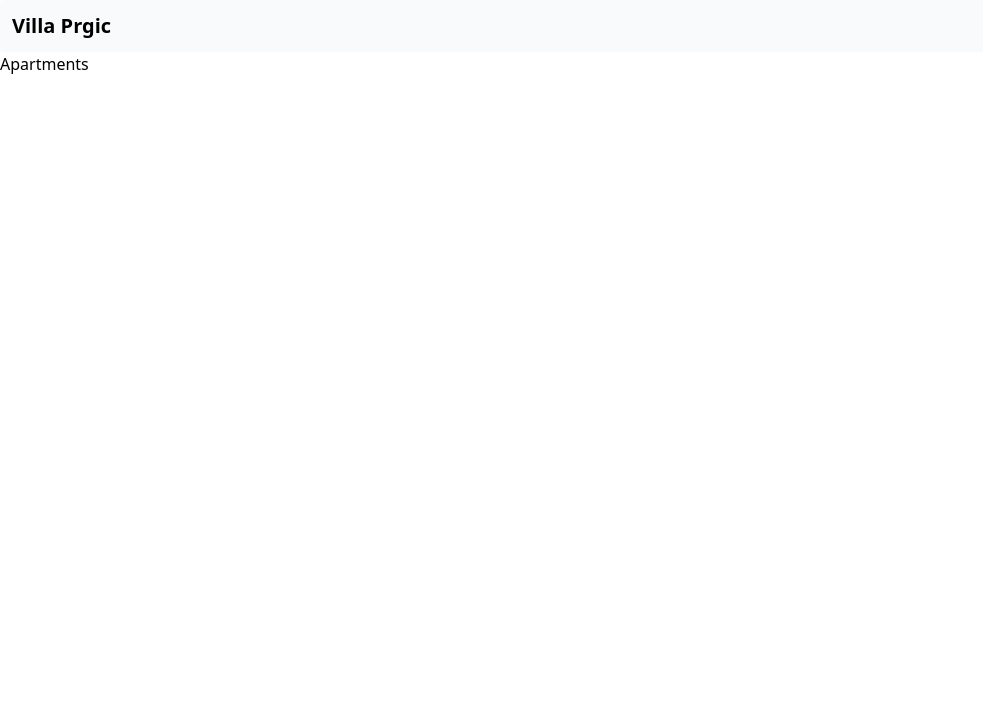
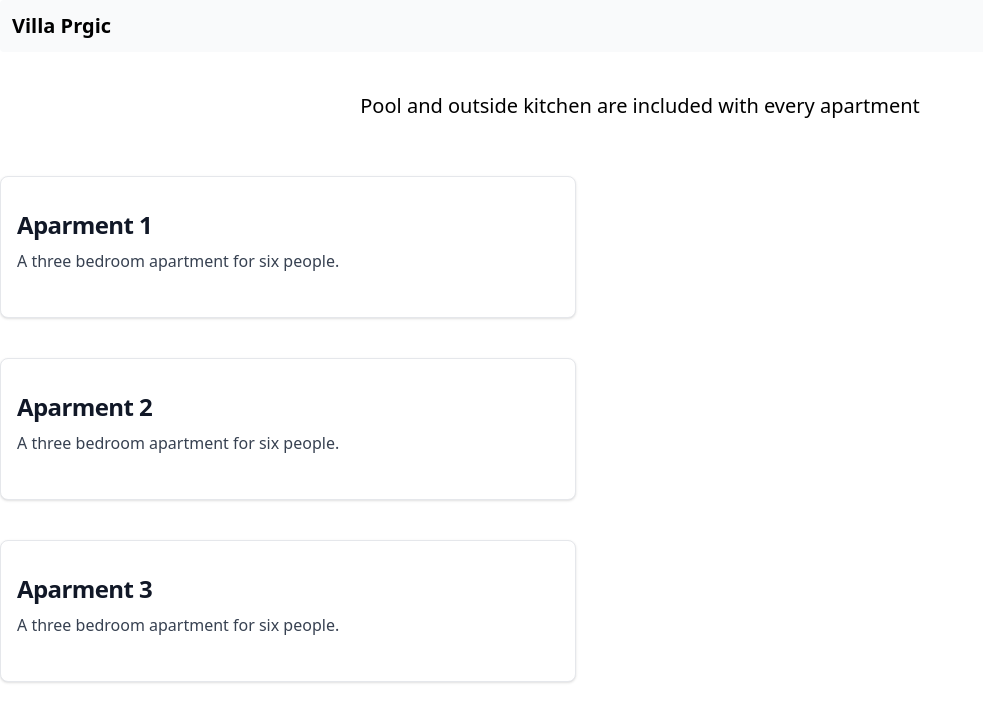
Before and after one commit to valentin994/villa-prgic, a React (Vite) app: page /apartments in a window 1280 px wide. Shown: the top 722 px of the page, without its empty margins (0-983 px from the left). Built offline with nearby package versions, Linux system fonts and the light colour scheme.

Commit message:
updated home and apartments component

```diff
--- a/src/Components/Apartments.tsx
+++ b/src/Components/Apartments.tsx
@@ -1,7 +1,25 @@
 function Apartments() {
     return (
     <div>
-    Apartments
+        <p className="text-center w-full p-4 my-6 text-xl">Pool and outside kitchen are included with every apartment</p>
+        <a href="#" className="flex flex-col my-10 py-4 items-center bg-white border border-gray-200 rounded-lg shadow md:flex-row md:max-w-xl hover:bg-gray-100 dark:border-gray-700 dark:bg-gray-800 dark:hover:bg-gray-700">
+            <div className="flex flex-col justify-between p-4 leading-normal">
+                <h5 className="mb-2 text-2xl font-bold tracking-tight text-gray-900 dark:text-white">Aparment 1</h5>
+                <p className="mb-3 font-normal text-gray-700 dark:text-gray-400">A three bedroom apartment for six people.</p>
+            </div>
+        </a>
+        <a href="#" className="flex flex-col my-10 py-4 items-center bg-white border border-gray-200 rounded-lg shadow md:flex-row md:max-w-xl hover:bg-gray-100 dark:border-gray-700 dark:bg-gray-800 dark:hover:bg-gray-700">
+            <div className="flex flex-col justify-between p-4 leading-normal">
+                <h5 className="mb-2 text-2xl font-bold tracking-tight text-gray-900 dark:text-white">Aparment 2</h5>
+                <p className="mb-3 font-normal text-gray-700 dark:text-gray-400">A three bedroom apartment for six people.</p>
+            </div>
+        </a>
+        <a href="#" className="flex flex-col my-10 py-4 items-center bg-white border border-gray-200 rounded-lg shadow md:flex-row md:max-w-xl hover:bg-gray-100 dark:border-gray-700 dark:bg-gray-800 dark:hover:bg-gray-700">
+            <div className="flex flex-col justify-between p-4 leading-normal">
+                <h5 className="mb-2 text-2xl font-bold tracking-tight text-gray-900 dark:text-white">Aparment 3</h5>
+                <p className="mb-3 font-normal text-gray-700 dark:text-gray-400">A three bedroom apartment for six people.</p>
+            </div>
+        </a>
     </div>
            )
 }
--- a/src/Components/Home.tsx
+++ b/src/Components/Home.tsx
@@ -1,3 +1,5 @@
+import { Link } from "react-router-dom"
+
 import heroPicture from "../assets/home_hero_picture.jpg"
 import account from "../assets/account.svg"
 
@@ -5,14 +7,15 @@ function Home() {
     return (
         <div>
             <div className="bg-indigo">
-                <img className="object-cover max-w-full h-auto" src={heroPicture} />
+                <img className="object-cover max-w-full h-auto" src={heroPicture} alt="Pool picture"/>
             </div>
             <div className="container flex items-center justify-center py-4">
                 <p className="text-4xl py-4 px-8 text-center font-bold">Uzivajte u odmoru sa nama</p>
             </div>
             <div className="container flex flex-wrap items-center justify-around p-2">
-                <button className="bg-black hover:bg-black text-white text-xl font-bold py-4 px-6 rounded-full">Book Now</button>
-                <p className="text-4xl w-full text-center py-8">Your Hosts</p>
+                <Link to="/apartments">
+                    <button className="bg-black hover:bg-black text-white text-xl font-bold py-4 px-6 rounded-full">Book Now</button>
+                </Link>                <p className="text-4xl w-full text-center py-8">Your Hosts</p>
                 <img className="w-16" src={account} />
                 <img className="w-16" src={account} />
             </div>
```
